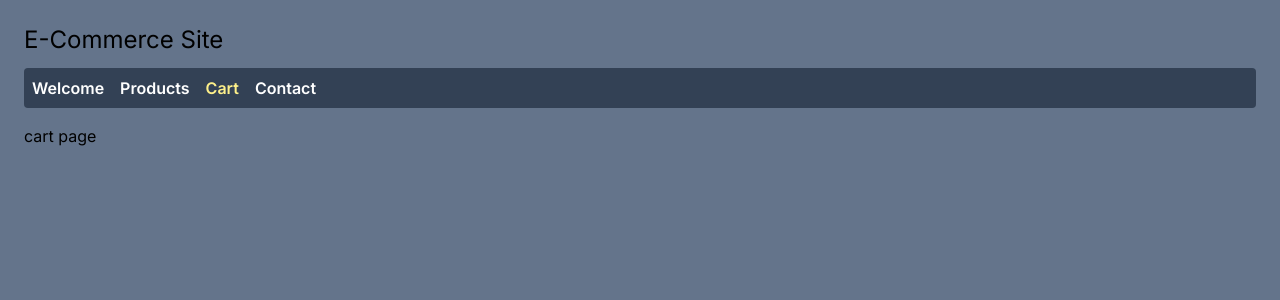
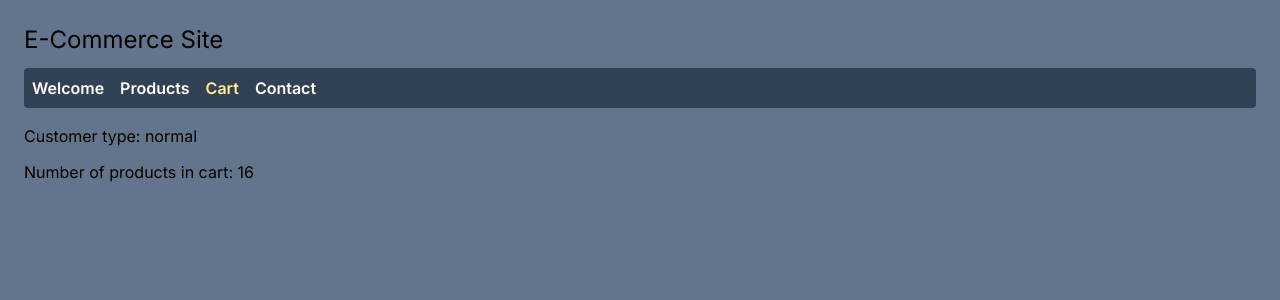
Before and after one commit to edwardtanguay/et781-nextjs-ecommerce-site, a Next.js app: page /cart in a window 1280 px wide. Shown: the top 300 px of the page. Built offline with nearby package versions, Linux system fonts and the light colour scheme.

Commit message:
on cart page, showing number of products

```diff
--- a/src/AppContext.tsx
+++ b/src/AppContext.tsx
@@ -1,7 +1,7 @@
 "use client";
 import { createContext, useState } from "react";
 import db from "@/data/db.json";
-import { IProduct } from "./interfaces";
+import { ICart, IProduct, blankCart } from "./interfaces";
 
 const _products = db.products;
 
@@ -9,6 +9,7 @@ console.log(_products);
 
 interface IAppContext {
 	products: IProduct[];
+	cart: ICart;
 }
 
 interface IAppProvider {
@@ -19,10 +20,12 @@ export const AppContext = createContext<IAppContext>({} as IAppContext);
 
 export const AppProvider: React.FC<IAppProvider> = ({ children }) => {
 	const [products, setProducts] = useState<IProduct[]>(_products);
+	const [cart, setCart] = useState<ICart>(blankCart)
 	return (
 		<AppContext.Provider
 			value={{
-				products
+				products,
+				cart
 			}}
 		>
 			{children}
--- a/src/app/cart/page.tsx
+++ b/src/app/cart/page.tsx
@@ -1,3 +1,16 @@
+"use client";
+import { AppContext } from "@/AppContext";
+import { useContext } from "react";
+
 export default function Cart() {
-	return <p>cart page</p>;
+	const { cart } = useContext(AppContext);
+	return (
+		<>
+			<p className="mb-3">Customer type: {cart.customerType}</p>
+			<p className="mb-3">Number of products in cart: {cart.cartProducts.reduce((sum, cartProduct) => {
+				sum = sum + cartProduct.quantity;
+				return sum;
+			}, 0)}</p>
+		</>
+	)
 }
--- a/src/interfaces.ts
+++ b/src/interfaces.ts
@@ -11,6 +11,27 @@ export interface ICartProduct {
 	quantity: number;
 }
 
+export type ICustomerType = "normal" | "vip";
+
 export interface ICart {
+	customerType: ICustomerType;
 	cartProducts: ICartProduct[];
 }
+
+export const blankCart: ICart = {
+	customerType: "normal",
+	cartProducts: [
+		{
+			productId: 1,
+			quantity: 2
+		},
+		{
+			productId: 5,
+			quantity: 4
+		},
+		{
+			productId: 9,
+			quantity: 10
+		}
+	]
+}
```
